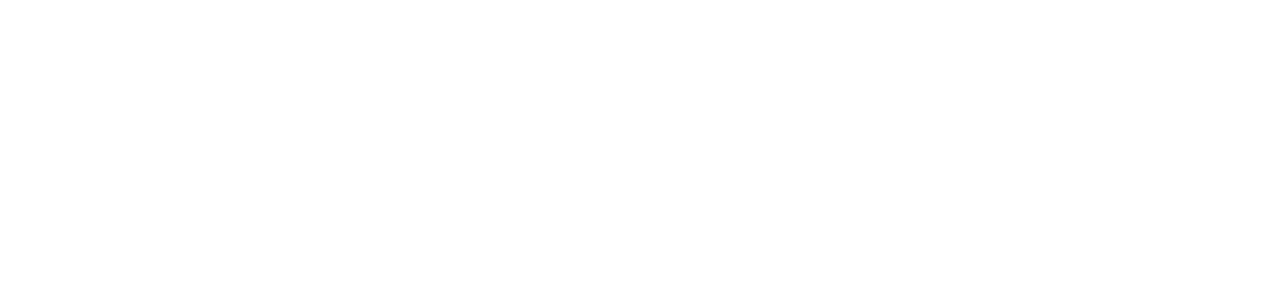
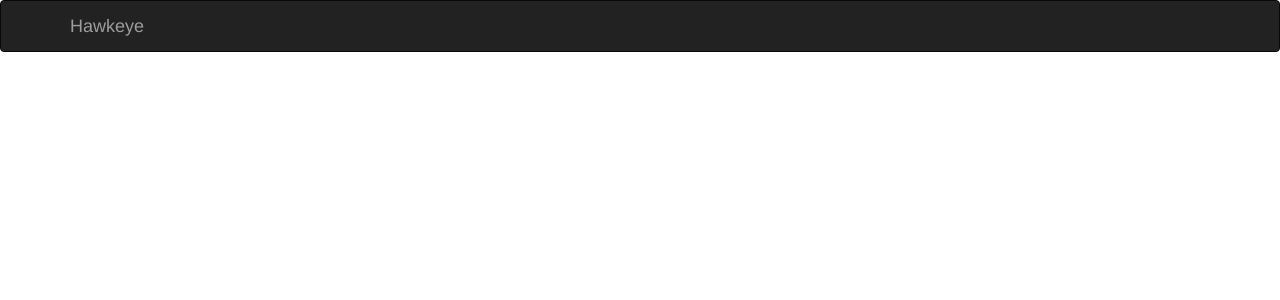
Before and after one commit to theKono/hawkeye-web, an Angular app: page / in a window 1280 px wide. Shown: the top 300 px of the page. Built offline with nearby package versions, Linux system fonts and the light colour scheme.

Commit message:
Add header component

```diff
--- a/src/app/app.component.html
+++ b/src/app/app.component.html
@@ -1,3 +1,4 @@
+<app-header></app-header>
 <div class="container">
   <router-outlet></router-outlet>
 </div>
--- a/src/app/app.module.ts
+++ b/src/app/app.module.ts
@@ -7,11 +7,13 @@ import { AppComponent } from './app.component';
 import { AppRoutingModule } from './app-routing.module';
 import { LoginComponent } from './login/login.component';
 import { AuthenticationService } from './login/authentication.service';
+import { HeaderComponent } from './header/header.component';
 
 @NgModule({
   declarations: [
     AppComponent,
-    LoginComponent
+    LoginComponent,
+    HeaderComponent
   ],
   imports: [
     BrowserModule,
--- /dev/null
+++ b/src/app/header/header.component.html
@@ -0,0 +1,9 @@
+<nav class="navbar navbar-inverse">
+  <div class="container">
+    <div class="navbar-header">
+      <a class="navbar-brand" routerLink="/">
+        Hawkeye
+      </a>
+    </div>
+  </div>
+</nav>
--- /dev/null
+++ b/src/app/header/header.component.ts
@@ -0,0 +1,15 @@
+import { Component, OnInit } from '@angular/core';
+
+@Component({
+  selector: 'app-header',
+  templateUrl: './header.component.html',
+  styleUrls: ['./header.component.scss']
+})
+export class HeaderComponent implements OnInit {
+
+  constructor() { }
+
+  ngOnInit() {
+  }
+
+}
```
Also changed, not shown: src/app/header/header.component.scss (added), 1 other file (tests, documents, lock files or other folders).
